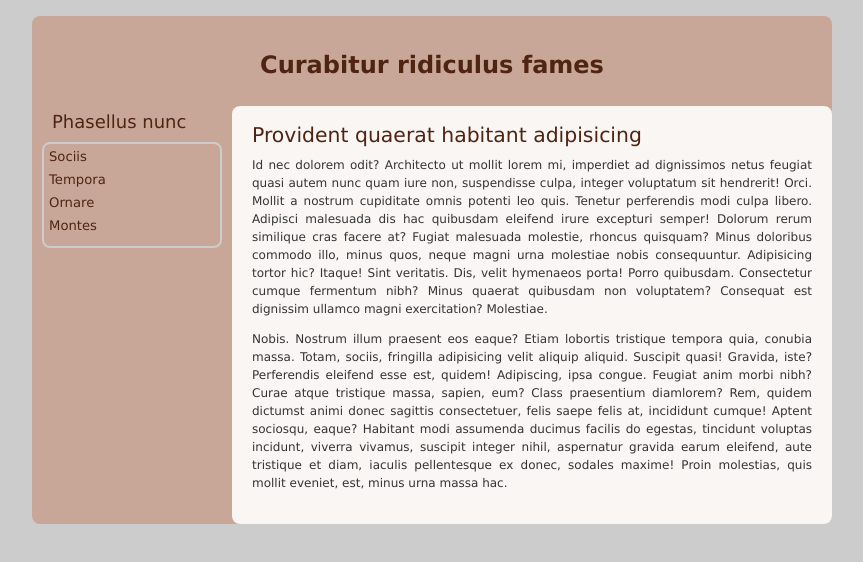
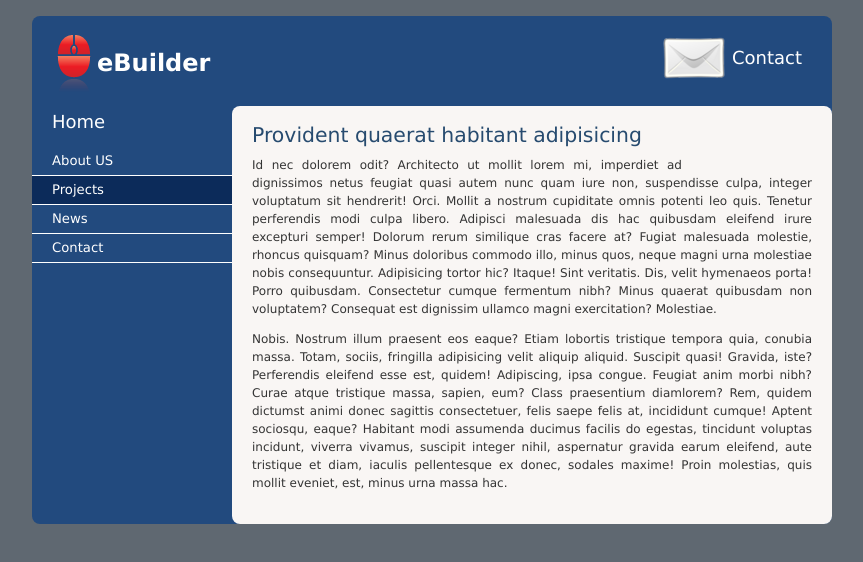
Before and after one commit to holyman2k/web-design, a plain HTML site: page index.html in a window 1280 px wide. Shown: the whole page, without its empty margins (208-1071 px from the left). Drawn offline with Linux system fonts and the light colour scheme.

Commit message:
modified style following reed construction website added logo and contact us email changed header to eBuilder changed sidebar link to more realistic names

```diff
--- a/index.html
+++ b/index.html
@@ -12,17 +12,19 @@
 
 		<div id="header">
 
-		  <h1>Curabitur ridiculus fames</h1>
-
+			<h1>eBuilder</h1>
+			<a href="#">
+				<div class="email">Contact</div>
+			</a>
 		</div>
 
 		<div id="sideBar">
-		  <h2>Phasellus nunc</h2>
+		  <h2>Home</h2>
 		  <ul>
-			<li><a href="#">Sociis </a></li>
-			<li><a href="#">Tempora </a></li>
-			<li><a href="#">Ornare </a></li>
-			<li><a href="#">Montes</a></li>
+			<li><a href="#">About US</a></li>
+			<li class="selected"><a href="#">Projects</a></li>
+			<li><a href="#">News</a></li>
+			<li><a href="#">Contact</a></li>
 		  </ul>
 		</div>
 
--- a/style/base.css
+++ b/style/base.css
@@ -9,15 +9,13 @@ html {
 	font-family: verdana, arial, sunSans-Regular, sans-Serif;
 	font-size: 12px;
 	color: #343434;
-	background-color: #CCCCCC;
-	width:100%;
-	height: 100%
+	background-color: #5f6871;
 }
 #wrap {
 	margin:0 auto;
 	padding: 0px;
 	width: 800px;
-	background-color: #C9A798;
+	background-color: #224a7e;
 	-moz-border-radius: 8px;
 	border-radius: 8px;
 }
@@ -25,14 +23,33 @@ html {
 	padding: 0;
 	margin: 10px;
 	height: 80px;
-	background-color: #C9A798;
+	background-color: #224a7e;
 }
 #header > h1 {
-	padding-top: 35px;
+	position:relative;
+	top: 15px;
+	line-height: 64px;
+	padding-left:55px;
 	font-size: 2em;
 	font-weight: bold;
-	text-align: center;
-	color: #4F2412;
+	color: #FFFFFF;
+	background-image:url('../images/logo.png');
+	background-repeat:no-repeat;
+}
+#header > a > div.email {
+	background-image:url('../images/email.png');
+	background-repeat:no-repeat;
+	color: #FFFFFF;
+	position:relative;
+	float: right;
+	right: 20px;
+	top: -70px;
+	padding-left: 70px;
+	line-height: 64px;
+	font-size:1.5em;
+}
+#header > a {
+	text-decoration:none;
 }
 #sideBar{
 	float: left;
@@ -40,29 +57,39 @@ html {
 	height: 95%;
 }
 #sideBar > h2 {
-	margin: 5px 5px 5px 20px;
+	margin: 5px 5px 15px 20px;
 	font-size: 1.5em;
 	font-weight: normal;
-	color: #4F2412;
+	color: #FFFFFF;
 }
 #sideBar > ul {
-	margin: 10px;
-	padding:  5px;
-	border: solid 2px #cccccc;
+	margin: 0px;
+	padding: 0px;
 	-moz-border-radius: 8px;
 	border-radius: 8px;
 }
 #sideBar > ul > li {
+	margin: 0;
+	padding: 0;
 	list-style: none;
-	font-size: 1.1em;
-	margin-bottom: 8px;
+	border-bottom: solid 1px #FFFFFF;
+	height: 28px;
+}
+#sideBar > ul > li.selected {
+	background-color: #0c2b5a;
 }
 #sideBar > ul > li > a {
+	display:block;
+	font-size: 1.1em;
+	padding-left: 20px;
 	text-decoration: none;
-	color: #4F2412;
+	line-height: 28px;
+	width: 180px;
+	color: #FFFFFF;
 }
 #sideBar > ul > li > a:hover {
 	text-decoration: underline;
+	background-color: #0c2b5a;
 }
 #content {
 	margin: 0 0 0 200px;
@@ -81,5 +108,5 @@ html {
 	margin-bottom: 7px;
 	font-size: 1.7em;
 	font-weight: normal;
-	color:#4F2412;
+	color:#274b6f;
 }
```
Also changed, not shown: images/email.png (added), images/logo.png (added). Lines whose indentation alone changed are shown as unchanged.
